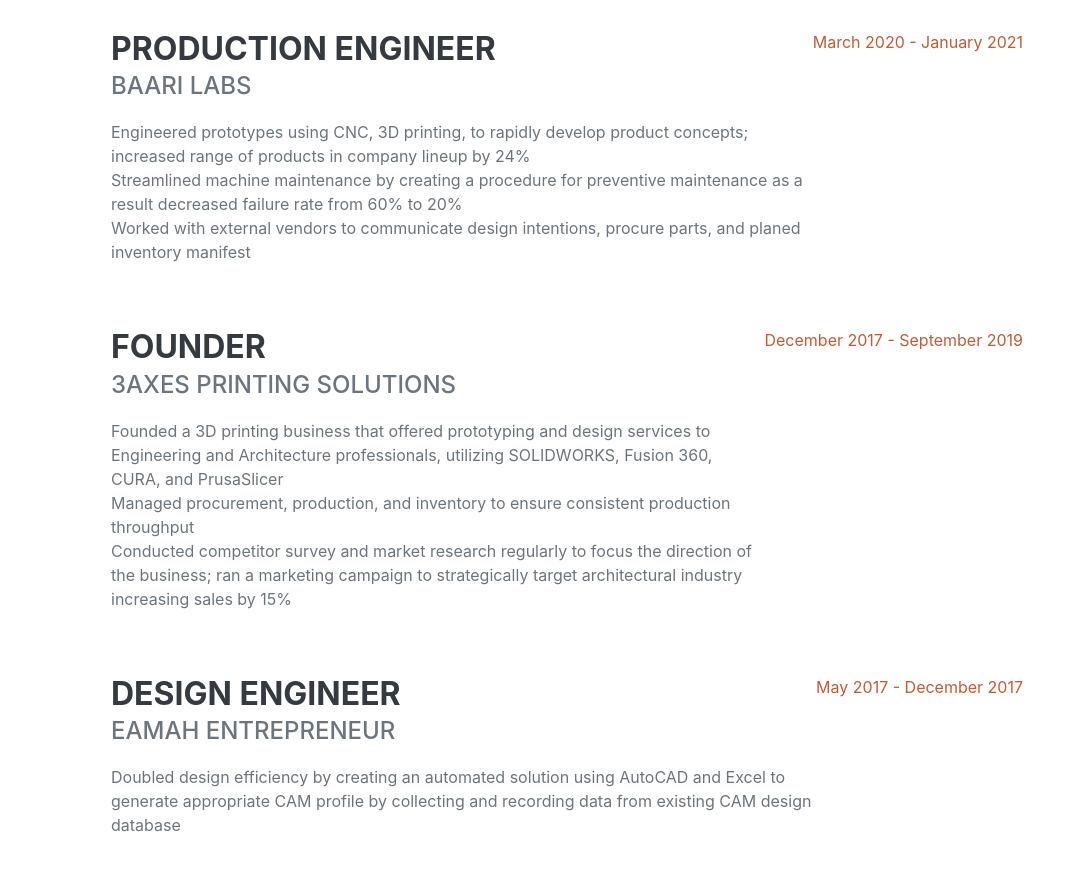
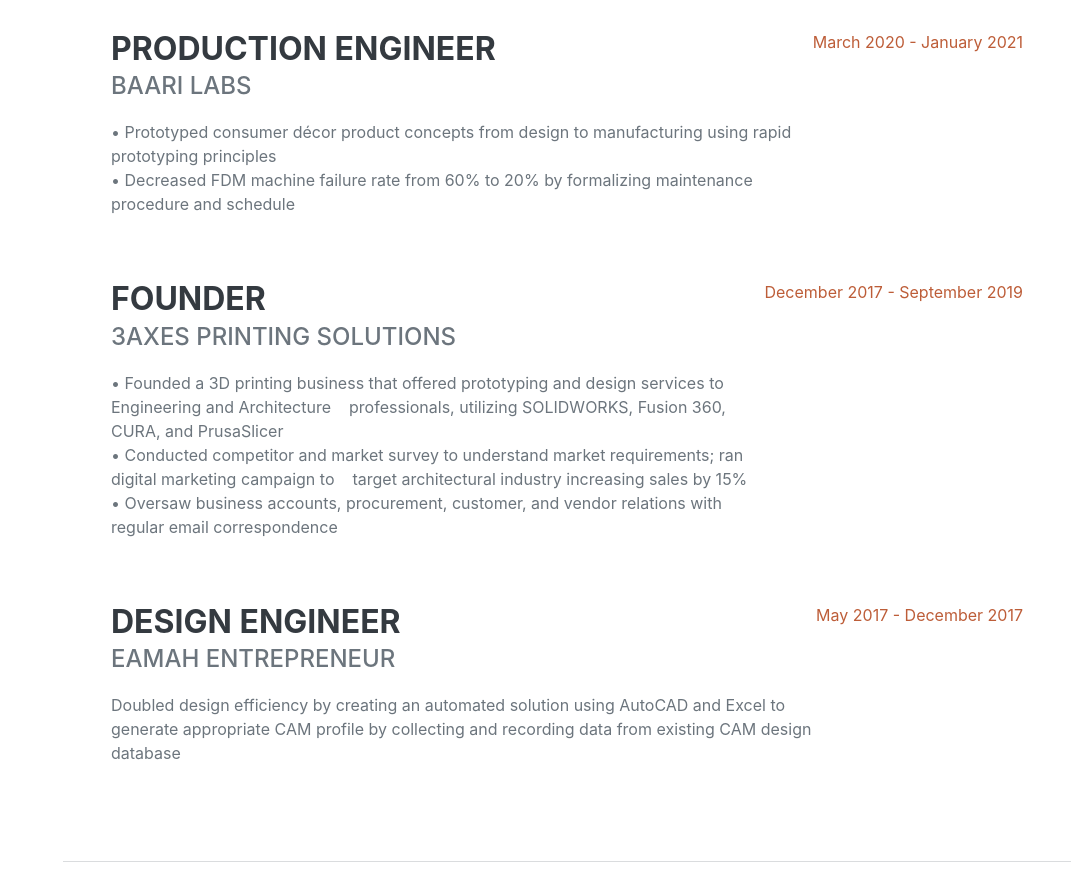
Before and after one commit to mustafab0/MustafaB_portfolio, a plain HTML site: page index.html in a window 1280 px wide. Shown: the part 1340-2210 px from the top of the page, without its empty margins (209-1280 px from the left). Drawn offline with nearby package versions, Linux system fonts and the light colour scheme; a web font is replaced by a local one.

Commit message:
Update index.html

```diff
--- a/index.html
+++ b/index.html
@@ -140,10 +140,8 @@
                         <div class="flex-grow-1">
                             <h3 class="mb-0">Production Engineer</h3>
                             <div class="subheading mb-3">Baari Labs</div>
-                            <p>Engineered prototypes using CNC, 3D printing, to rapidly develop product concepts; increased range of products in company lineup by 24%<br>
-                                Streamlined machine maintenance by creating a procedure for preventive maintenance as a result decreased failure rate from 60% to 20%<br>
-                                Worked with external vendors to communicate design intentions, procure parts, and planed inventory manifest
-                                </p>
+                            <p>•	Prototyped consumer décor product concepts from design to manufacturing using rapid prototyping principles<br>
+                               •	Decreased FDM machine failure rate from 60% to 20% by formalizing maintenance procedure and schedule</p>
                         </div>
                         <div class="flex-shrink-0"><span class="text-primary">March 2020 - January 2021</span></div>
                     </div>
@@ -151,10 +149,9 @@
                         <div class="flex-grow-1">
                             <h3 class="mb-0">Founder</h3>
                             <div class="subheading mb-3">3Axes Printing Solutions</div>
-                            <p>Founded a 3D printing business that offered prototyping and design services to Engineering and Architecture professionals, utilizing SOLIDWORKS, Fusion 360, CURA, and PrusaSlicer<br>
-                                Managed procurement, production, and inventory to ensure consistent production throughput<br>
-                                Conducted competitor survey and market research regularly to focus the direction of the business; ran a marketing campaign to strategically target architectural industry increasing sales by 15%
-                                </p>
+                            <p> •	Founded a 3D printing business that offered prototyping and design services to Engineering and Architecture &nbsp;&nbsp;&nbsp;professionals, utilizing SOLIDWORKS, Fusion 360, CURA, and PrusaSlicer<br>
+                                •	Conducted competitor and market survey to understand market requirements; ran digital marketing campaign to &nbsp;&nbsp;&nbsp;target architectural industry increasing sales by 15%<br>
+                                •	Oversaw business accounts, procurement, customer, and vendor relations with regular email correspondence</p>
                         </div>
                         <div class="flex-shrink-0"><span class="text-primary">December 2017 - September 2019</span></div>
                     </div>
```
